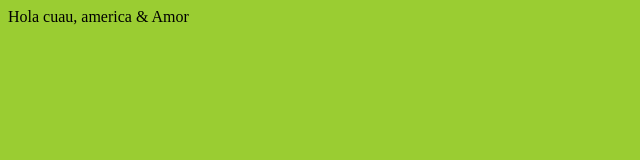
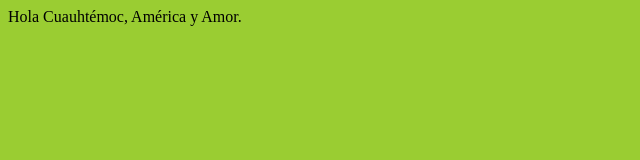
Before and after one commit to raulbanuelos/raulbanuelos.github.io, a plain HTML site: page index.html in a window 1280 px wide. Shown: the full height of the page, 0-640 px from the left. Drawn offline with Linux system fonts and the light colour scheme.

Commit message:
segundo commit

```diff
--- a/index.html
+++ b/index.html
@@ -11,7 +11,7 @@
     </head>
     <body>
         <div class="cba-header">
-            Hola cuau, america & Amor
+            Hola Cuauhtémoc, América y Amor.
         </div>
         <script src="js/main.js"></script>
     </body>
```
